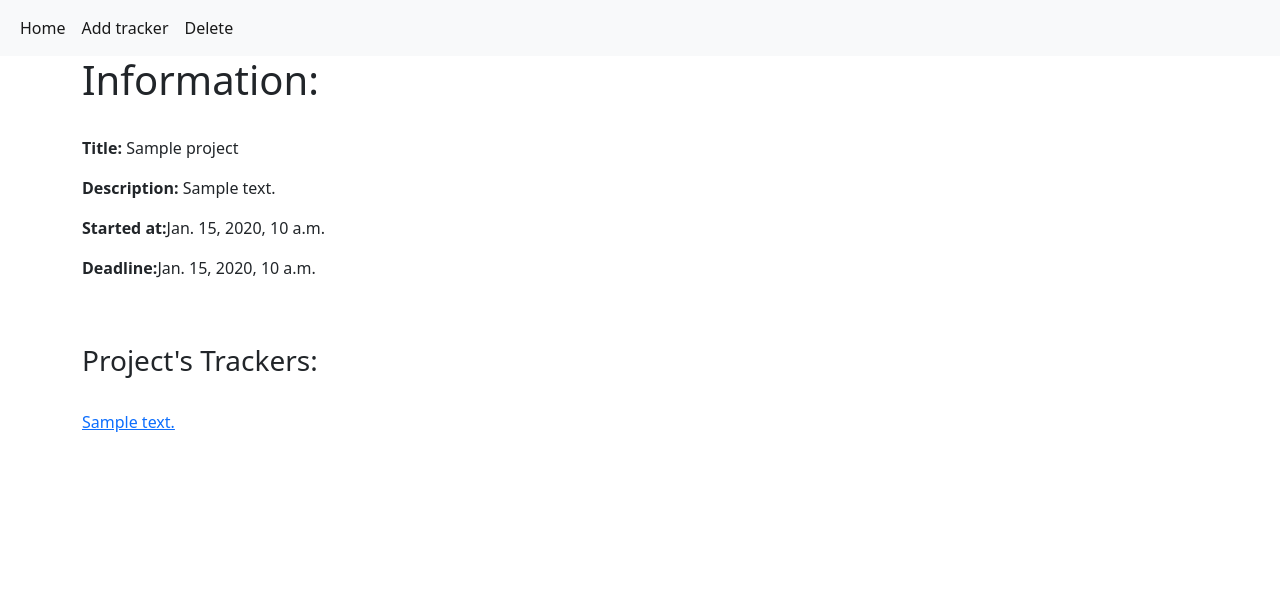
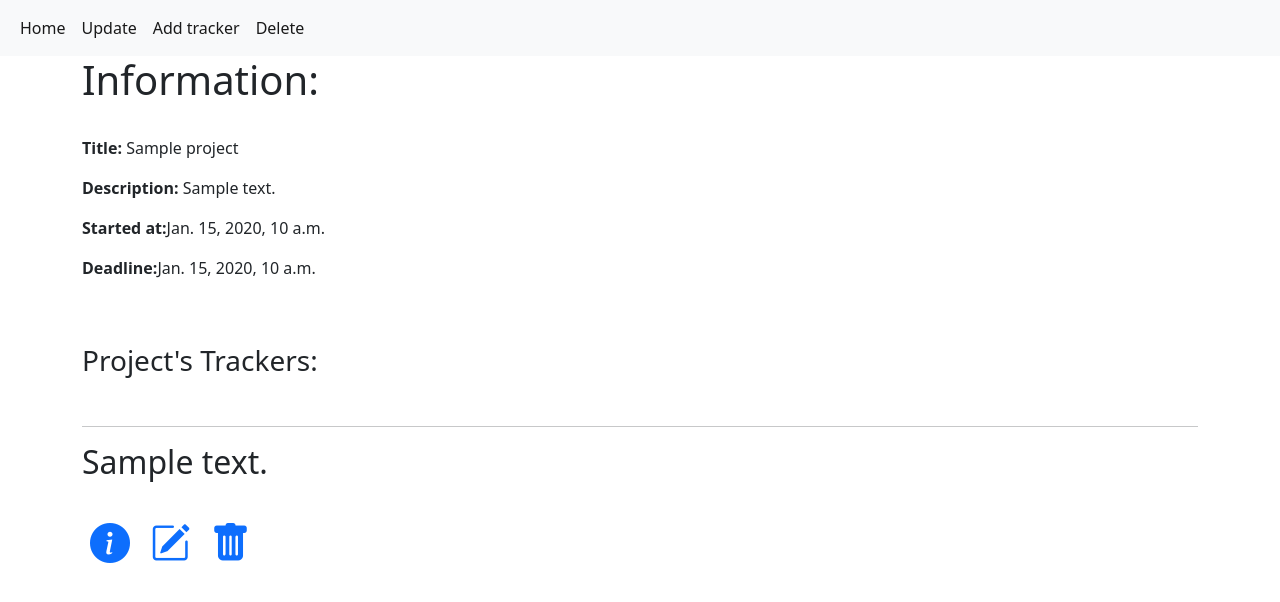
Before and after one commit to Ray888Ray/hw50, a Django app: template source/webapp/templates/project/info.html in a window 1280 px wide. Shown: the top 602 px of the page. Run offline with Django 4.2, Linux system fonts and the light colour scheme; the template is opened without the code that fills it: most values are stand-ins (such as "Sample title", 1, 10 or a date in 2020); parts of the project's set-up code (start-up, migrations or seed data) failed here and were passed over.

Commit message:
project trackers was modified and added new functions

```diff
--- a/source/webapp/templates/project/info.html
+++ b/source/webapp/templates/project/info.html
@@ -1,5 +1,8 @@
 {% extends 'base.html' %}
 {% block menu %}
+    <li class="nav-item">
+      <a class="nav-link active" href="{% url 'project_update' project.pk %}">Update</a>
+    </li>
     <li class="nav-item">
       <a class="nav-link active" href="{% url 'add' project.pk %}">Add tracker</a>
     </li>
@@ -16,7 +19,12 @@
     <p><b>Deadline:</b>{{ project.finished_at}}</p>
     <br><br><h3>Project's Trackers:</h3><br/>
     <p>{% for pro in project.projects_fk.all %}
-        <a href="{% url 'info' pro.pk%}">{{ pro.short_description }}</a>
+        <hr>
+        <h2>{{ pro.short_description }}</h2>
+        <br>
+        <a href="{% url 'info' pro.pk%}" class="px-2 fs-1" ><i class="bi bi-info-circle-fill"></i></a>
+        <a href="{% url 'update' pro.pk%}" class="px-2 fs-1"><i class="bi bi-pencil-square"></i></a>
+        <a href="{% url 'delete' pro.pk%}" class="px-2 fs-1"><i class="bi bi-trash-fill"></i></a>
         {% if not forloop.last %}<br><br> {% endif %}
-    {% endfor %}</p>
+    <p>{% endfor %}</p>
 {% endblock %}
```
